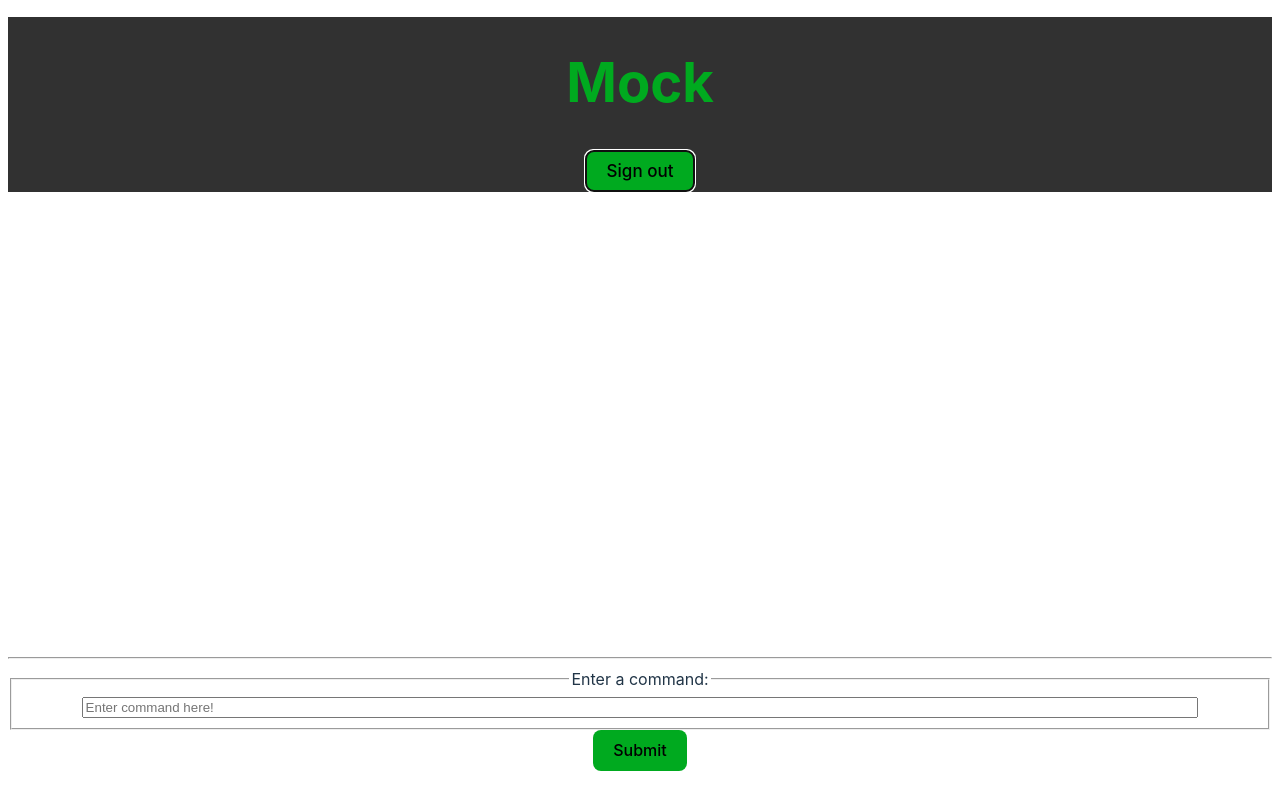
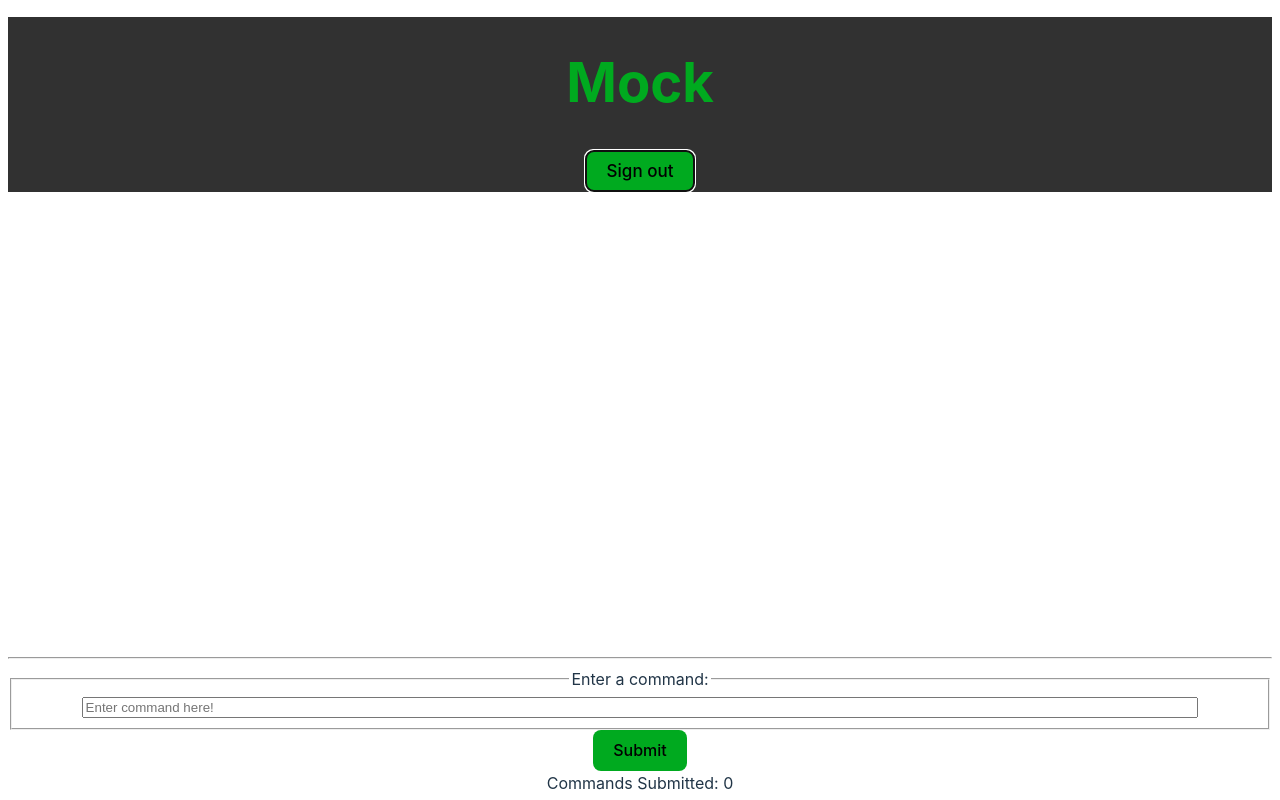
Before and after one commit to cs0320-s24/mock-aashamji-hpedrero, a React (Vite) app in the folder mock/: page / in a window 1280 px wide. Both pictures are taken after a click on the button "Login". Shown: the top 800 px of the page. Built offline with nearby package versions, Linux system fonts and the light colour scheme.

Commit message:
feat - display previous repl commands and command count

```diff
--- a/mock/src/components/REPL.tsx
+++ b/mock/src/components/REPL.tsx
@@ -1,7 +1,7 @@
-import { useState } from 'react';
-import '../styles/main.css';
-import { REPLHistory } from './REPLHistory';
-import { REPLInput } from './REPLInput';
+import { useState } from "react";
+import "../styles/main.css";
+import { REPLHistory } from "./REPLHistory";
+import { REPLInput } from "./REPLInput";
 
 /*
   You'll want to expand this component (and others) for the sprints! Remember
@@ -14,15 +14,20 @@ import { REPLInput } from './REPLInput';
 
 export default function REPL() {
   // TODO: Add some kind of shared state that holds all the commands submitted.
+  const [commands, setCommands] = useState<string[]>([]);
+
+  const handleNewCommand = (newCmd: any) => {
+    setCommands((prevCommands) => [...commands, newCmd]);
+  };
 
   return (
     <div className="repl">
       {/*This is where your REPLHistory might go... You also may choose to add it within your REPLInput
       component or somewhere else depending on your component organization. What are the pros and cons of each? */}
       {/* TODO: Update your REPLHistory and REPLInput to take in new shared state as props */}
-      <REPLHistory/>
+      <REPLHistory cmds={commands} />
       <hr></hr>
-      <REPLInput/>
+      <REPLInput onNewCommand={handleNewCommand} />
     </div>
   );
 }
--- a/mock/src/components/REPLHistory.tsx
+++ b/mock/src/components/REPLHistory.tsx
@@ -1,13 +1,14 @@
-import '../styles/main.css';
+import "../styles/main.css";
 
-interface REPLHistoryProps{
-    // TODO: Fill with some shared state tracking all the pushed commands
+interface REPLHistoryProps {
+  cmds: string[];
 }
-export function REPLHistory(props : REPLHistoryProps) {
-    return (
-        <div className="repl-history">
-            {/* This is where command history will go */}
-            {/* TODO: To go through all the pushed commands... try the .map() function! */}
-        </div>
-    );
+export function REPLHistory({ cmds }: REPLHistoryProps) {
+  return (
+    <div className="repl-history">
+      {cmds.map((cmd, index) => (
+        <div key={index}>{cmd}</div>
+      ))}
+    </div>
+  );
 }
--- a/mock/src/components/REPLInput.tsx
+++ b/mock/src/components/REPLInput.tsx
@@ -1,19 +1,25 @@
-import '../styles/main.css';
-import { Dispatch, SetStateAction, useState} from 'react';
-import { ControlledInput } from './ControlledInput';
+import "../styles/main.css";
+import { Dispatch, SetStateAction, useState } from "react";
+import { ControlledInput } from "./ControlledInput";
 
-interface REPLInputProps{
-  // TODO: Fill this with desired props... Maybe something to keep track of the submitted commands
+interface REPLInputProps {
+  onNewCommand: (newCommand: string) => void;
 }
 // You can use a custom interface or explicit fields or both! An alternative to the current function header might be:
 // REPLInput(history: string[], setHistory: Dispatch<SetStateAction<string[]>>)
-export function REPLInput(props : REPLInputProps) {
+export function REPLInput({ onNewCommand }: REPLInputProps) {
   // Remember: let React manage state in your webapp.
   // Manages the contents of the input box
-    const [commandString, setCommandString] = useState<string>('');
+  const [commandString, setCommandString] = useState<string>("");
+  const [count, setCount] = useState<number>(0);
   // TODO WITH TA : add a count state
 
   // TODO WITH TA: build a handleSubmit function called in button onClick
+  const handleSubmit = () => {
+    onNewCommand(commandString);
+    setCommandString(""); // Clear input after submitting
+    setCount((prevCount) => prevCount + 1); // Increment the count
+  };
   // TODO: Once it increments, try to make it push commands... Note that you can use the `...` spread syntax to copy what was there before
   // add to it with new commands.
   /**
@@ -28,11 +34,16 @@ export function REPLInput(props : REPLInputProps) {
             into a single unit, which makes it easier for screenreaders to navigate. */}
       <fieldset>
         <legend>Enter a command:</legend>
-              <ControlledInput value={commandString} setValue={setCommandString} ariaLabel={"Command input"}/>
+        <ControlledInput
+          value={commandString}
+          setValue={setCommandString}
+          ariaLabel={"Command input"}
+        />
       </fieldset>
       {/* TODO WITH TA: Build a handleSubmit function that increments count and displays the text in the button */}
       {/* TODO: Currently this button just counts up, can we make it push the contents of the input box to the history?*/}
-            <button>Submit</button>
+      <button onClick={handleSubmit}>Submit</button>
+      <div>Commands Submitted: {count}</div>{" "}
     </div>
   );
 }
```
Lines whose indentation alone changed are shown as unchanged.
